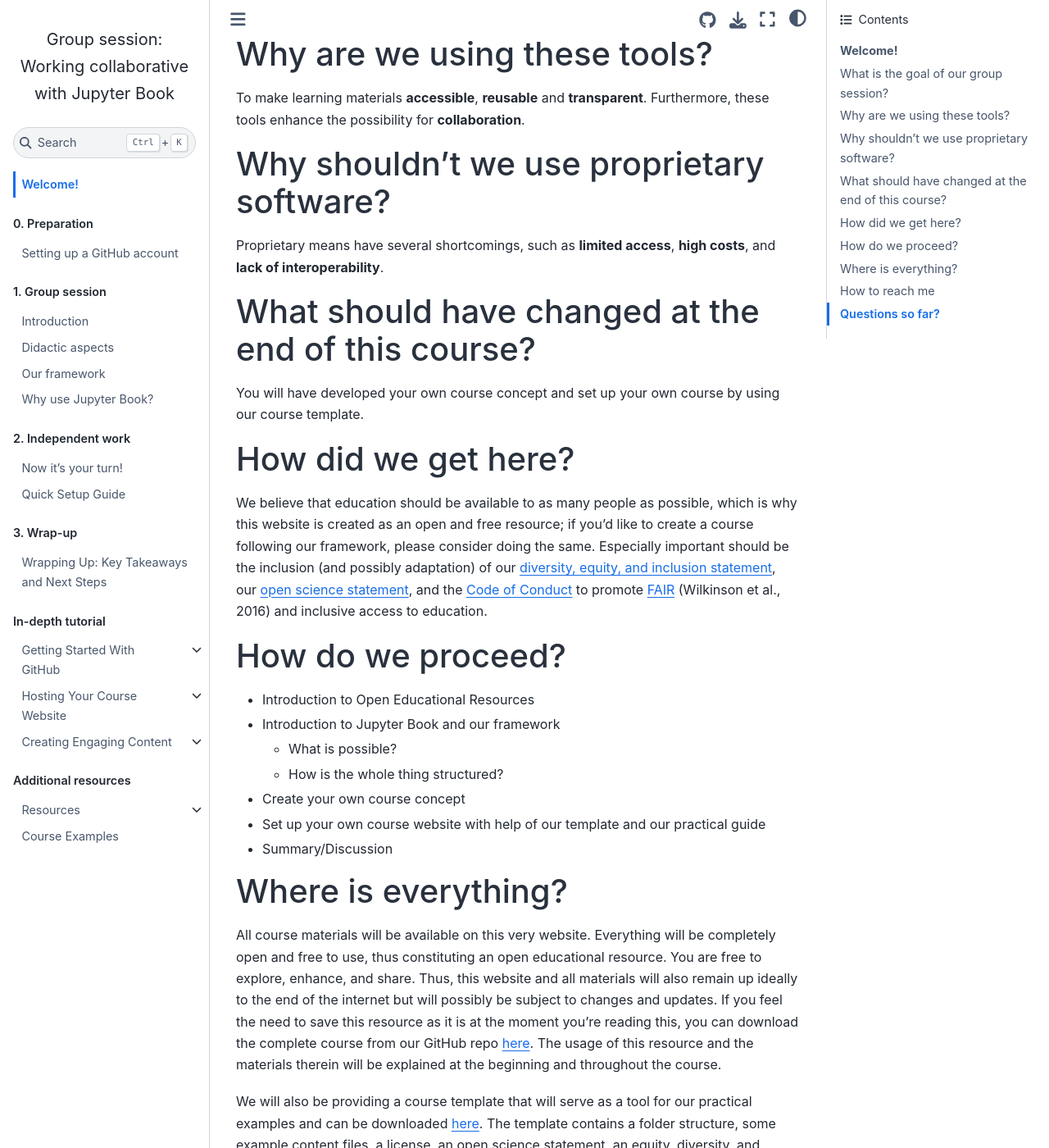
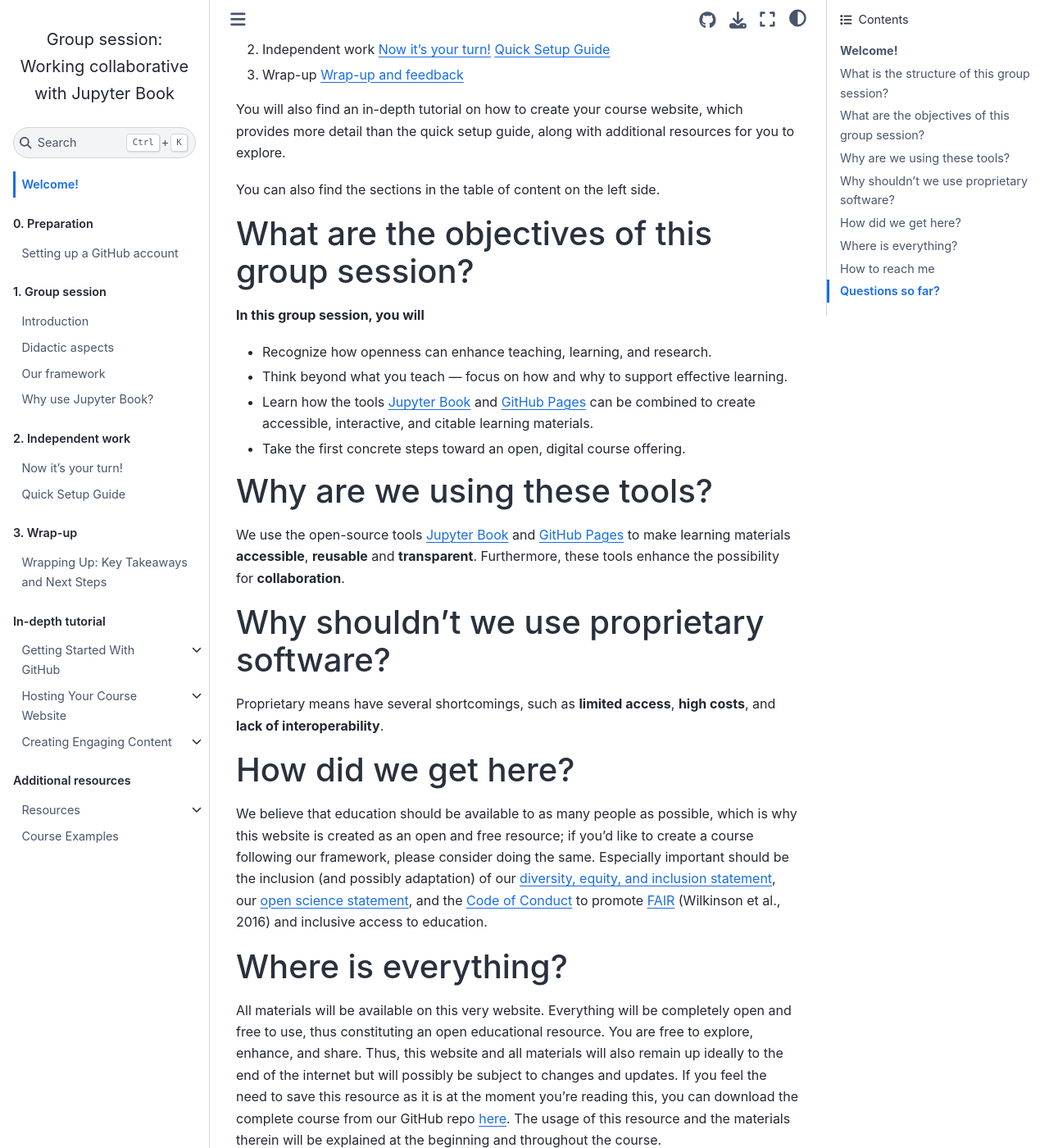
Before and after one commit to luciebinder/ws-openness-2025, a Jupyter Book: the page built from general-information/index.md, in a window 1280 px wide and 1400 px high, scrolled down 916 px. Shown: the whole window at 82% size. Built offline with Jupyter Book 1.0.4 settings and Sphinx 7.4.7 and the Sphinx Book theme 1.1.4, drawn with Linux system fonts in a browser that asks for light colours; some of the changed text lies outside the part shown.

Commit message:
Update index.md

```diff
--- a/general-information/index.md
+++ b/general-information/index.md
@@ -9,33 +9,45 @@
 
 Simply follow the outline discussed in the [Course Overview & Procedure section](overview) to learn what this course is about and how to navigate the materials.
 
-# What is the goal of our group session?
-You will learn about the advantages of using open educational resources, as well as how to create them using [GitHub](https://github.com/), [GitHub Pages](https://pages.github.com/), and [Jupyter Book](https://jupyterbook.org/en/stable/intro.html).
+# What is the structure of this group session?
+
+Our group session is structured as follows:
+1. Group session
+    [Introduction](why_oer)
+    [Didactic aspects](didactic)
+    [Our framework](framework)
+    [Why use Jupyter Book?](why_jb)
+
+2. Independent work
+    [Now it’s your turn!](assignment)
+    [Quick Setup Guide](../content/4_additional/quick_tutorial_ws)
+3. Wrap-up
+    [Wrap-up and feedback](wrap-up)
+
+You will also find an in-depth tutorial on how to create your course website, which provides more detail than the quick setup guide, along with additional resources for you to explore.
+
+You can also find the sections in the table of content on the left side.
+
+# What are the objectives of this group session?
+
+**In this group session, you will**
+- Recognize how openness can enhance teaching, learning, and research.
+- Think beyond what you teach — focus on how and why to support effective learning.
+- Learn how the tools [Jupyter Book](https://jupyterbook.org/en/stable/intro.html) and [GitHub Pages](https://pages.github.com/) can be combined to create accessible, interactive, and citable learning materials.
+- Take the first concrete steps toward an open, digital course offering.
 
 # Why are we using these tools?
-To make learning materials **accessible**, **reusable** and **transparent**. Furthermore, these tools enhance the possibility for **collaboration**.
+We use the open-source tools [Jupyter Book](https://jupyterbook.org/en/stable/intro.html) and [GitHub Pages](https://pages.github.com/) to make learning materials **accessible**, **reusable** and **transparent**. Furthermore, these tools enhance the possibility for **collaboration**.
 
 # Why shouldn’t we use proprietary software?
 Proprietary means have several shortcomings, such as **limited access**, **high costs**, and **lack of interoperability**.
 
-# What should have changed at the end of this course?
-You will have developed your own course concept and set up your own course by using our course template.
-
 # How did we get here?
 We believe that education should be available to as many people as possible, which is why this website is created as an open and free resource; if you’d like to create a course following our framework, please consider doing the same. Especially important should be the inclusion (and possibly adaptation) of our [diversity, equity, and inclusion statement](../resources/dei), our [open science statement](../resources/open_science), and the [Code of Conduct](../resources/CoC) to promote [FAIR](https://www.nature.com/articles/sdata201618) (Wilkinson et al., 2016) and inclusive access to education.
 
-# How do we proceed?
-- Introduction to Open Educational Resources
-- Introduction to Jupyter Book and our framework
-  - What is possible?
-  - How is the whole thing structured?
-- Create your own course concept
-- Set up your own course website with help of our template and our practical guide
-- Summary/Discussion
-
 # Where is everything?
 
-All course materials will be available on this very website. Everything will be completely open and free to use, thus constituting an open educational resource. You are free to explore, enhance, and share. Thus, this website and all materials will also remain up ideally to the end of the internet but will possibly be subject to changes and updates. If you feel the need to save this resource as it is at the moment you’re reading this, you can download the complete course from our GitHub repo [here](https://github.com/luciebinder/ws-openness-2025). The usage of this resource and the materials therein will be explained at the beginning and throughout the course.
+All materials will be available on this very website. Everything will be completely open and free to use, thus constituting an open educational resource. You are free to explore, enhance, and share. Thus, this website and all materials will also remain up ideally to the end of the internet but will possibly be subject to changes and updates. If you feel the need to save this resource as it is at the moment you’re reading this, you can download the complete course from our GitHub repo [here](https://github.com/luciebinder/ws-openness-2025). The usage of this resource and the materials therein will be explained at the beginning and throughout the course.
 
 We will also be providing a course template that will serve as a tool for our practical examples and can be downloaded [here](https://github.com/luciebinder/course-template-minimal). The template contains a folder structure, some example content files, a license, an open science statement, an equity, diversity, and inclusion statement, as well as a code of conduct for your course. This template is supposed to be used as a starting point to generate your own course. Simply add your content or adapt the preexisting resources, adapt the structure to your liking, and upload the whole thing into an online GitHub repository, and your course website will be created automatically.
 
```
